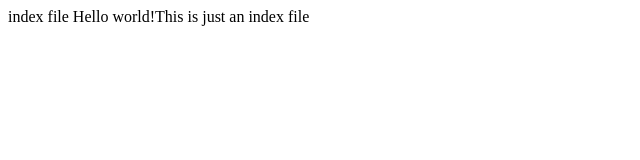
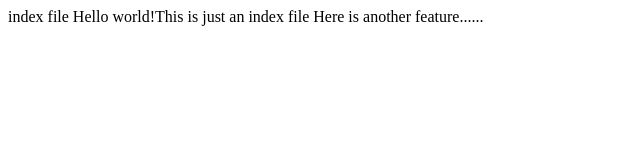
Before and after one commit to chavirajput17/first, a plain HTML site: page index.html in a window 1280 px wide. Shown: the whole page, without its empty margins (0-640 px from the left). Drawn offline with Linux system fonts and the light colour scheme.

Commit message:
added another line

```diff
--- a/index.html
+++ b/index.html
@@ -2,10 +2,10 @@
 <html>
 	<head
 		<title>index file</title>
-
 	</head>
 	<body>
 		Hello world!This is just an index file
+		Here is another feature......
 	</body>
 
 </html>
```
